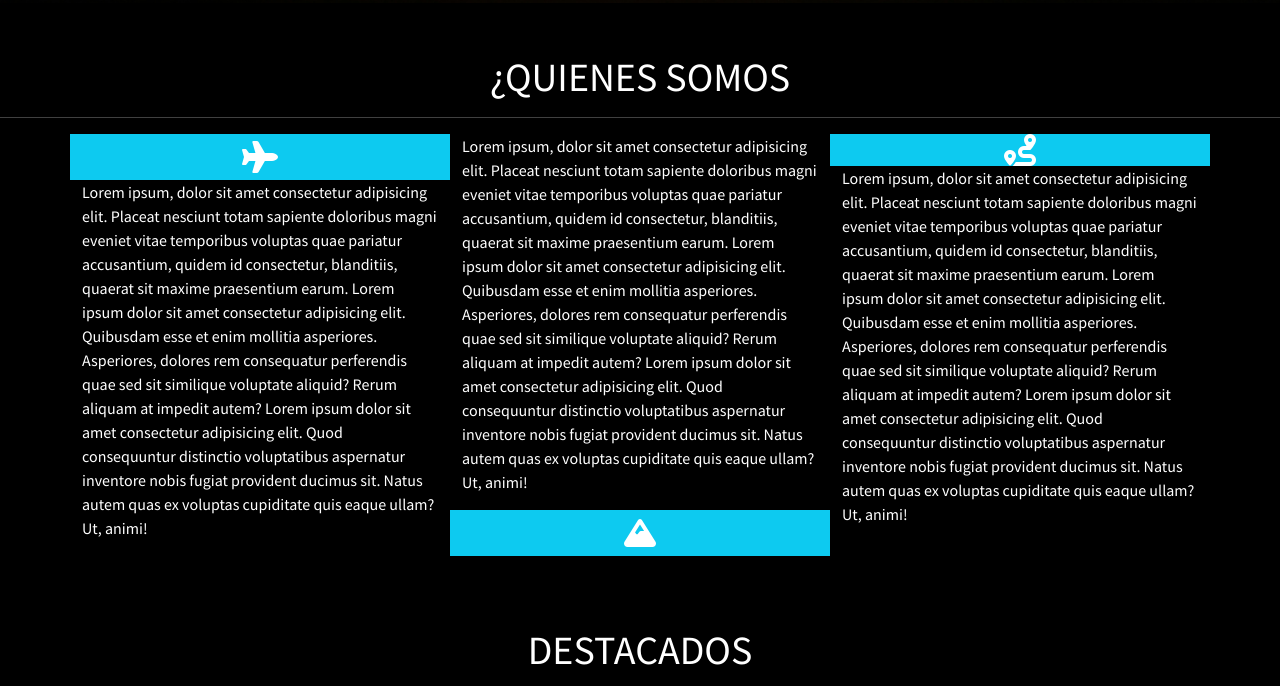
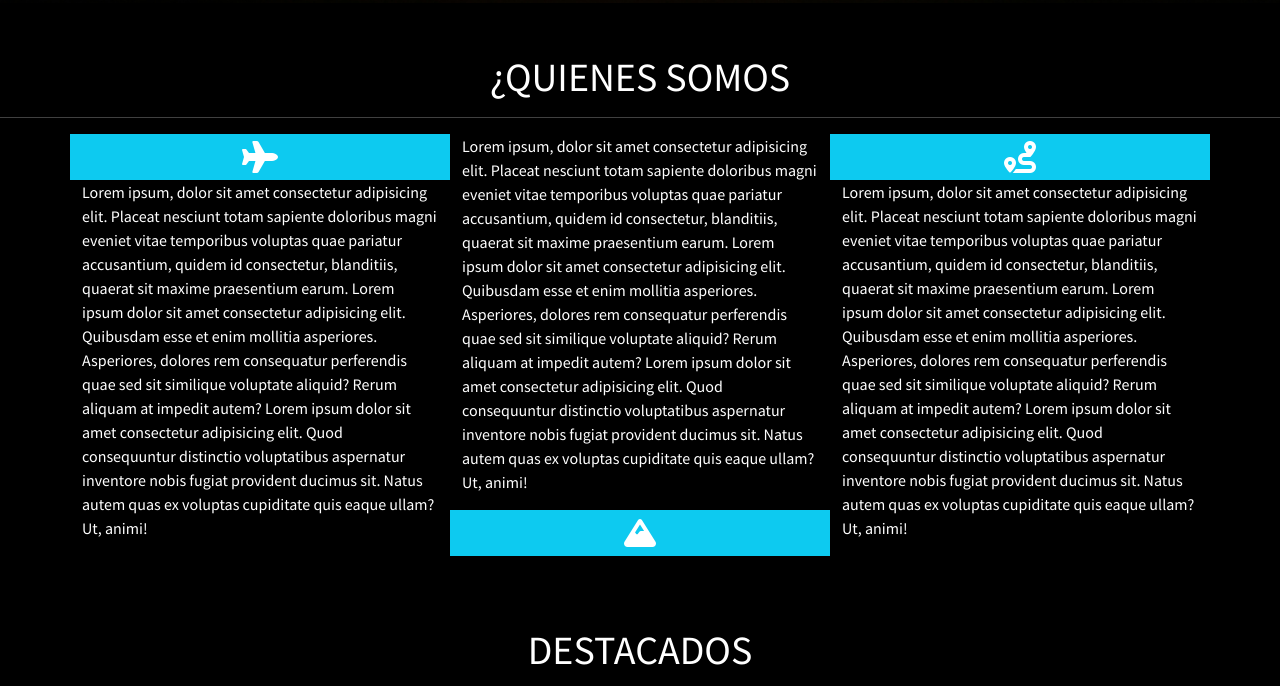
Before and after one commit to Caty-vt/Viaje-Chile, a plain HTML site: page index.html in a window 1280 px wide. Shown: the part 850-1536 px from the top of the page. Drawn offline with nearby package versions, Linux system fonts and the light colour scheme.

Commit message:
comit-6 icono ruta

```diff
--- a/index.html
+++ b/index.html
@@ -109,7 +109,7 @@
         </div>
         <div class="col-sn-12 col-lg-4 clum-1">
           <div class="row bg-info">
-            <i class="fa-solid fa-route fa-2x text-center " type="submit" data-bs-toggle="tooltip" data-bs-placement="top" title="Conoce mas Rutas"></i>
+            <i class="fa-solid fa-route fa-2x text-center btn i-ligth" type="submit" data-bs-toggle="tooltip" data-bs-placement="top" title="Conoce mas Rutas"></i>
           </div>
           <p class="d-none d-lg-block">Lorem ipsum, dolor sit amet consectetur adipisicing elit. Placeat nesciunt totam sapiente doloribus magni eveniet vitae temporibus voluptas quae pariatur accusantium, quidem id consectetur, blanditiis, quaerat sit maxime praesentium earum. Lorem ipsum dolor sit amet consectetur adipisicing elit. Quibusdam esse et enim mollitia asperiores. Asperiores, dolores rem consequatur perferendis quae sed sit similique voluptate aliquid? Rerum aliquam at impedit autem? Lorem ipsum dolor sit amet consectetur adipisicing elit. Quod consequuntur distinctio voluptatibus aspernatur inventore nobis fugiat provident ducimus sit. Natus autem quas ex voluptas cupiditate quis eaque ullam? Ut, animi!</p>
         </div>
```
